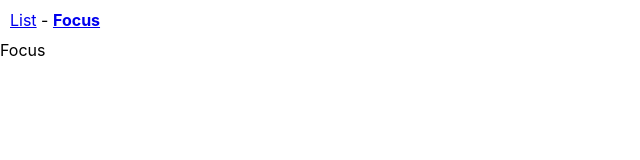
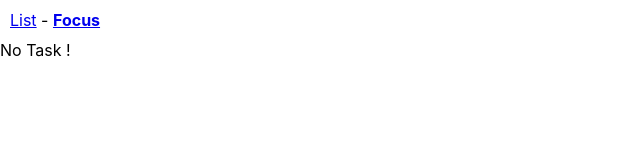
Before and after one commit to neyaznafiz/To-Do_List, a React (Create React App) app: page /focus in a window 1280 px wide. Shown: the top 160 px of the page, without its empty margins (0-640 px from the left). Built offline with nearby package versions, Linux system fonts and the light colour scheme.

Commit message:
type component created for global and focus task show in focuse page

```diff
--- a/src/App.tsx
+++ b/src/App.tsx
@@ -1,15 +1,16 @@
-import React from "react";
+import React, {useState} from "react";
 import { Route, Routes, NavLink } from "react-router-dom";
 import Focus from "./Pages/Focus";
 import List from "./Pages/List";
-import useState from 'react';
+import { Task } from "./Types/types";
 
 function App() {
   let activeStyle = {
     fontWeight: "bold",
   };
 
-  // const [tasks, setTasks] = useState<Task[]>([]);
+  const [tasks, setTasks] = useState<Task[]>([]);
+  const tasksProps = {tasks, setTasks}
 
   return (
     <div>
@@ -32,8 +33,8 @@ function App() {
       </div>
 
       <Routes>
-        <Route path="/" element={<List />} />
-        <Route path="/focus" element={<Focus />} />
+        <Route path="/" element={<List {...tasksProps} />} />
+        <Route path="/focus" element={<Focus {...tasksProps} />} />
       </Routes>
     </div>
   );
--- a/src/Pages/Focus.tsx
+++ b/src/Pages/Focus.tsx
@@ -1,15 +1,10 @@
-import React from 'react';
+import React from "react";
+import { Props } from "../Types/types";
 
+const Focus: React.FC<Props> = ({ tasks }) => {
+  const task = tasks[0];
 
-// type
-type Props ={}
-
-const Focus: React.FC<Props>  = () => {
-    return (
-        <div>
-            Focus
-        </div>
-    );
+    return task ? <div>{ task.label}</div> : <div>No Task !</div>;
 };
 
 export default Focus;
--- a/src/Pages/List.tsx
+++ b/src/Pages/List.tsx
@@ -1,18 +1,11 @@
 import { nanoid } from "nanoid";
 import React, { ChangeEvent, KeyboardEvent, useState } from "react";
+import { Props, Task, TasksProps } from "../Types/types";
 
-// type
-type Props = {};
 
-type Task = {
-  id: string;
-  label: string;
-  isComplete: boolean;
-};
-// ----------------------------------------------------
 
-const List: React.FC<Props> = () => {
-  const [tasks, setTasks] = useState<Task[]>([]);
+const List: React.FC<Props> = ({ tasks, setTasks }) => {
+  // const [tasks, setTasks] = useState<Task[]>([]);
   const [newTaskLabel, setNewTaskLabel] = useState("");
 
   // get value from input function
@@ -57,7 +50,7 @@ const List: React.FC<Props> = () => {
     setTasks((tasks) => tasks.filter((task) => task.id !== handledTask.id));
   };
 
- // ----------------------------------------------------
+  // ----------------------------------------------------
   return (
     <div>
       <div>
--- /dev/null
+++ b/src/Types/types.ts
@@ -0,0 +1,12 @@
+export type Props = TasksProps & {};
+
+export type Task = {
+  id: string;
+  label: string;
+  isComplete: boolean;
+};
+
+export type TasksProps = {
+  tasks: Task[];
+  setTasks: React.Dispatch<React.SetStateAction<Task[]>>;
+};
```
